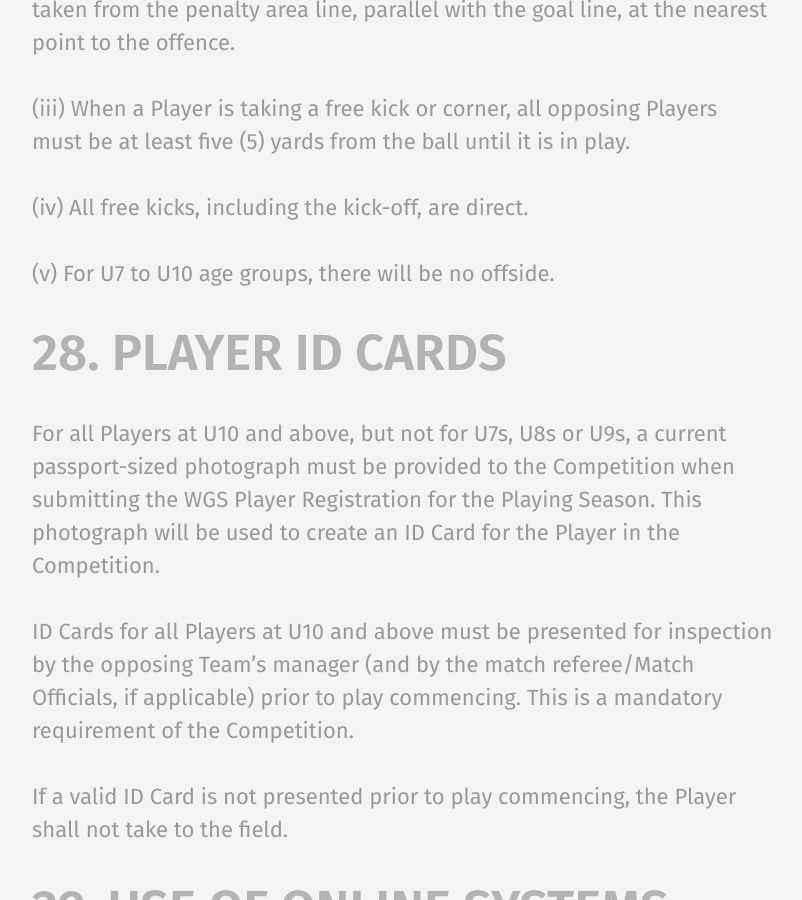
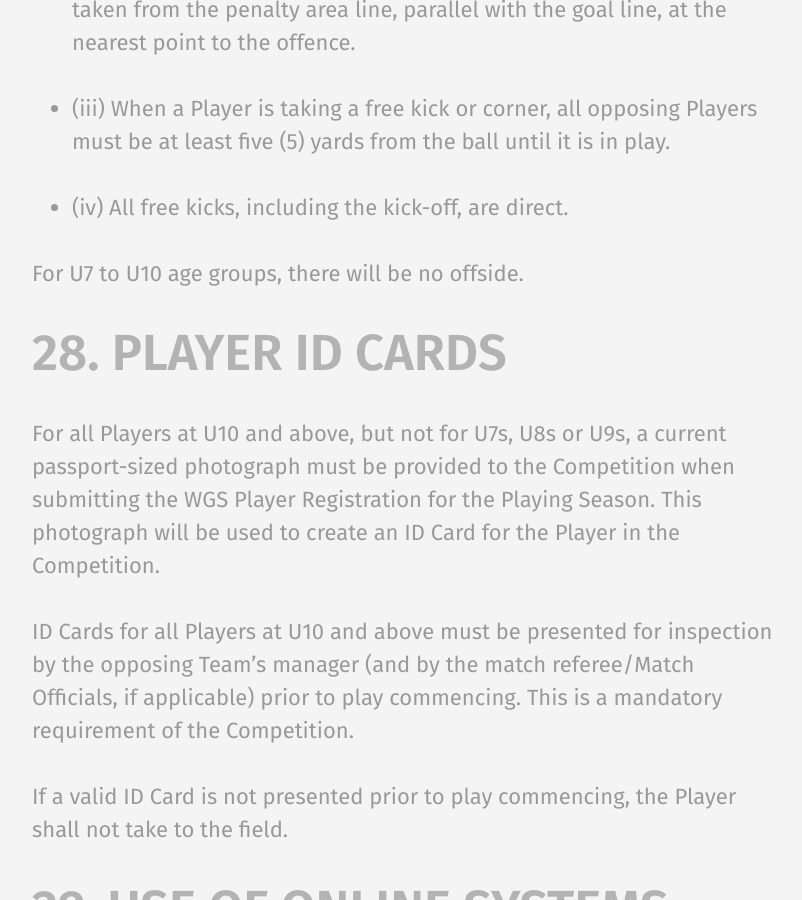
Before and after one commit to rotherleague/Rother, a Jekyll site: the page built from rules.md, in a window 1280 px wide and 900 px high, scrolled down 58762 px. Shown: the whole window, without its empty margins (56-858 px from the left). Built offline with Jekyll 4.4.1, drawn with Linux system fonts in a browser that asks for light colours.

Commit message:
Update 27.md

```diff
--- a/_includes/rules/27.md
+++ b/_includes/rules/27.md
@@ -2,12 +2,12 @@
 
 Matches arranged by this Competition shall be played in accordance with the Laws of Association Football, with the following clarifications/amendments:
 
-(i)	For U7 to U10 age groups (i.e.- Mini Soccer matches), the opposition must retreat to the halfway line when a goal kick is awarded.  However, if the goalkeeper or other Player taking the goal kick chooses to kick the ball before all the opposition Players have retreated, the ball is in play from the moment the kick is taken.
+- (i)	For U7 to U10 age groups (i.e.- Mini Soccer matches), the opposition must retreat to the halfway line when a goal kick is awarded.  However, if the goalkeeper or other Player taking the goal kick chooses to kick the ball before all the opposition Players have retreated, the ball is in play from the moment the kick is taken.
 
-(ii)	For U11 age groups and above, deliberate back passes into the goalkeeper’s hands are not allowed.  A free kick will be awarded if the goalkeeper touches the ball with his/her hands after it has been deliberately kicked to him/her by a team mate.   The free kick shall be taken from the penalty area line, parallel with the goal line, at the nearest point to the offence.
+- (ii)	For U11 age groups and above, deliberate back passes into the goalkeeper’s hands are not allowed.  A free kick will be awarded if the goalkeeper touches the ball with his/her hands after it has been deliberately kicked to him/her by a team mate.   The free kick shall be taken from the penalty area line, parallel with the goal line, at the nearest point to the offence.
 
-(iii)	When a Player is taking a free kick or corner, all opposing Players must be at least five (5) yards from the ball until it is in play.
+- (iii)	When a Player is taking a free kick or corner, all opposing Players must be at least five (5) yards from the ball until it is in play.
 
-(iv)	All free kicks, including the kick-off, are direct.
+- (iv)	All free kicks, including the kick-off, are direct.
 
-(v)	For U7 to U10 age groups, there will be no offside.
+For U7 to U10 age groups, there will be no offside.
```
